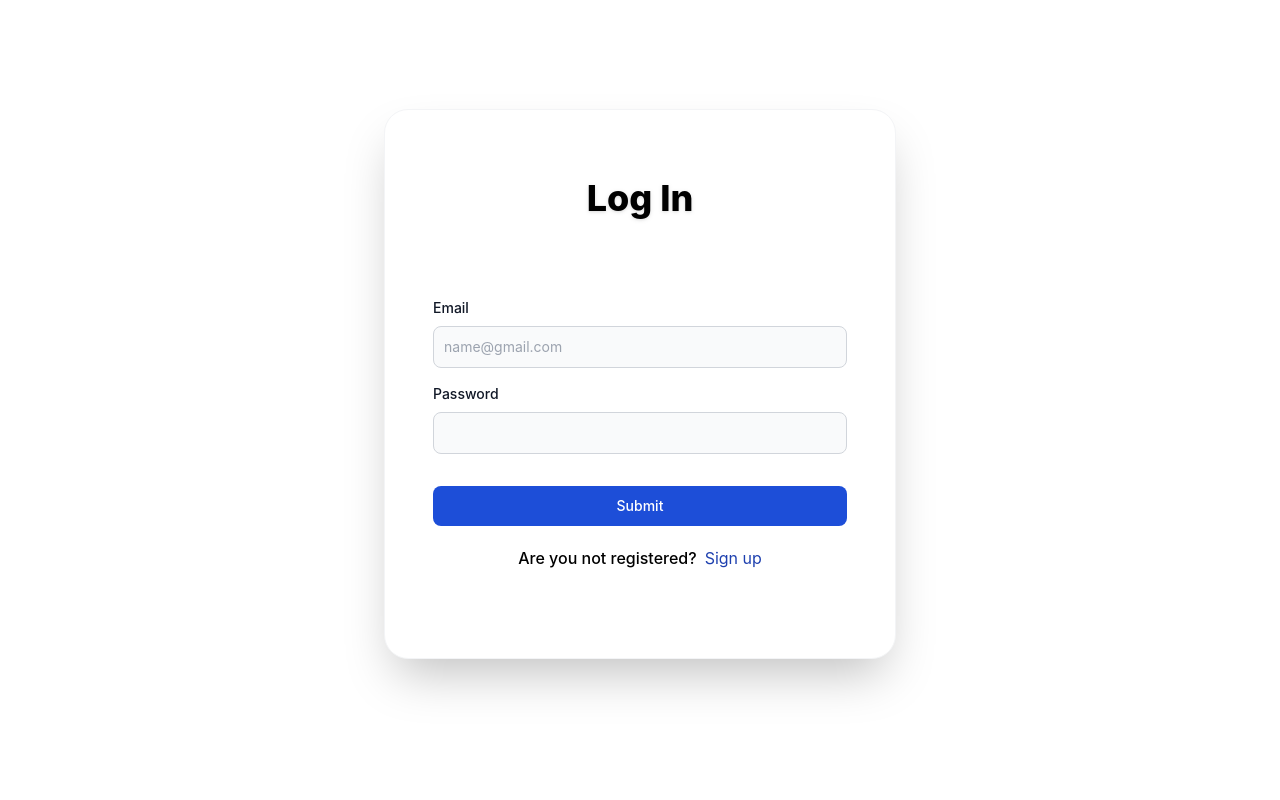
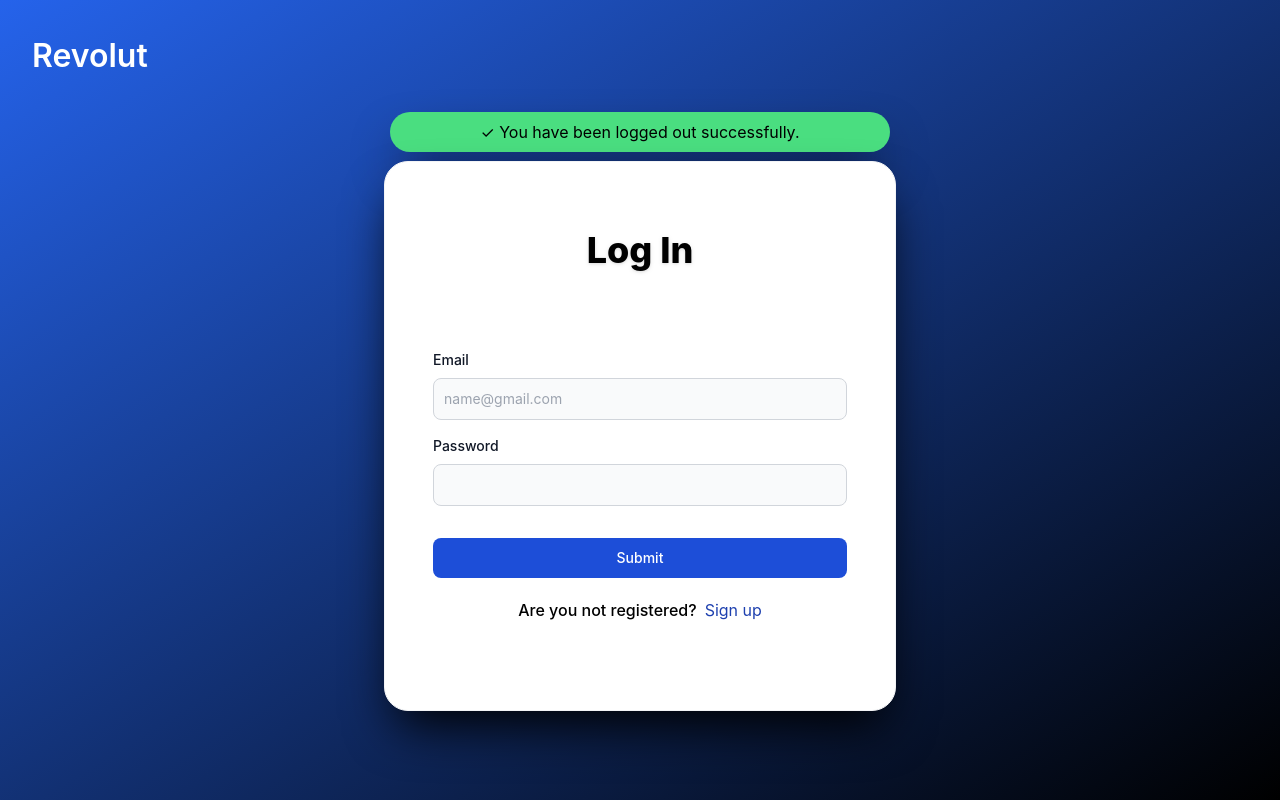
Before and after one commit to MaxVilaRuiz/Revinance---HackUPC-2025, a React (Create React App) app: page /login in a window 1280 px wide. Built offline with nearby package versions, Linux system fonts and the light colour scheme.

Commit message:
Update design of 'Log In'

```diff
--- a/src/pages/Login.jsx
+++ b/src/pages/Login.jsx
@@ -46,13 +46,17 @@ function Login() {
   }
 
   return (
-    <div className="bg-white h-screen flex flex-col justify-center items-center">
-      <div id='msg-so' className="hidden w-[500px] shadow-2xl text-center rounded-3xl bg-white-100 border border-gray-100 text-black px-4 py-2 mb-5">
+    <div className="bg-gradient-to-br from-blue-600 to-black h-screen flex flex-col">
+      <div className="text-left p-8">
+        <Link to="/" className="font-semibold text-[2rem] text-white">Revolut</Link>
+      </div>
+
+      <div id='msg-so' className="shadow-2xl shadow-black self-center w-[500px] text-center rounded-3xl bg-green-400 text-black px-4 py-2 mb-5">
       ✓ You have been logged out successfully.
       </div>
 
       <main className="flex justify-center items-center w-full h-[70%] pb-8">
-        <div className="bg-white border border-gray-100 shadow-2xl p-12 rounded-3xl w-full max-w-lg h-[550px] overflow-visible">
+        <div className="bg-white border border-gray-100 shadow-2xl shadow-black p-12 rounded-3xl w-full max-w-lg h-[550px] overflow-visible">
           {/* Título dentro del contenedor verde */}
           <h1 className="text-4xl font-extrabold text-black drop-shadow text-center mt-5 mb-20">Log In</h1>
 
```
